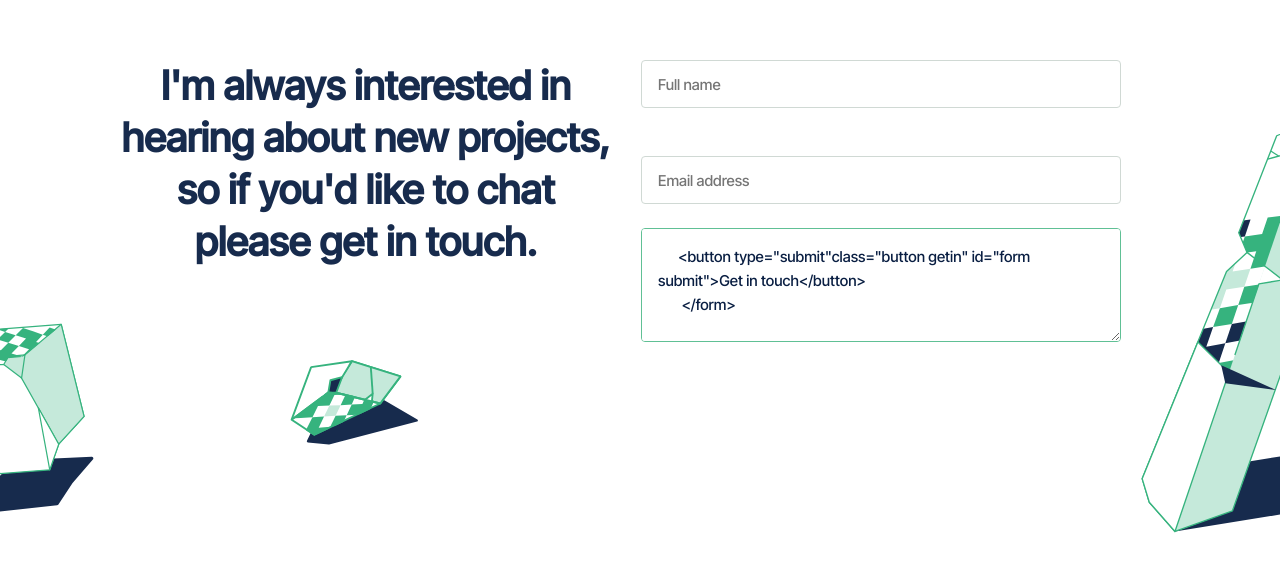
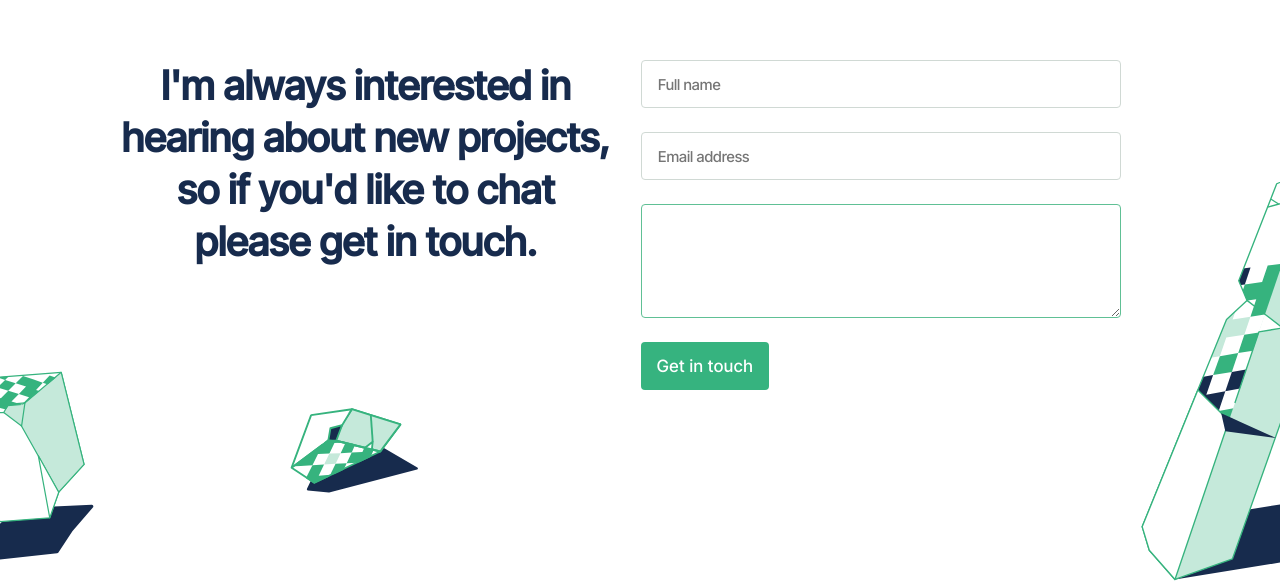
Before and after one commit to ijosue16/Mobile-portofolio, a website: page index.html in a window 1280 px wide. Shown: the part 3136-3721 px from the top of the page. Before the commit the page ends 3678 px from the top, so only its background shows below. Drawn offline with Linux system fonts and the light colour scheme.

Commit message:
updated index.html file

```diff
--- a/index.html
+++ b/index.html
@@ -193,27 +193,23 @@
       <input type="text"
       placeholder="Full name"
       required
-      id="full name"
       maxlength="30"
       name="name"
       class="personal-info">
-        <label for="email"></label>
       <input type="email"
       placeholder="Email address"
       required
-      id="email"
       name="Email"
       class="personal-info">
       <textarea name="comment"
-      id=""
       cols="30"
       rows="10"
       placeholder="Enter text here"
       maxlength="500"
       class="cmt-area"
-      required
-      itemid="comments">
-      <button type="submit"class="button getin" id="form submit">Get in touch</button>
+      required>
+      </textarea>
+      <button type="submit"class="button getin">Get in touch</button>
        </form>
 
   </footer>
```
